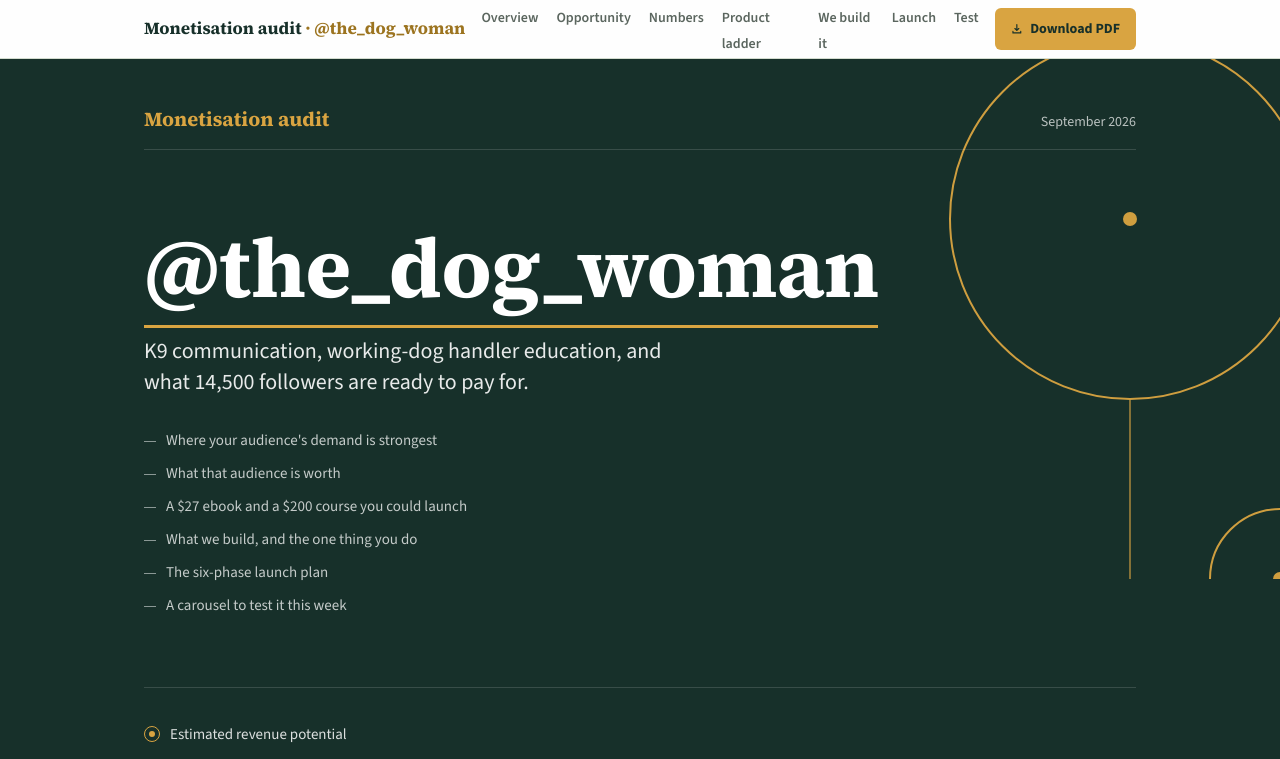
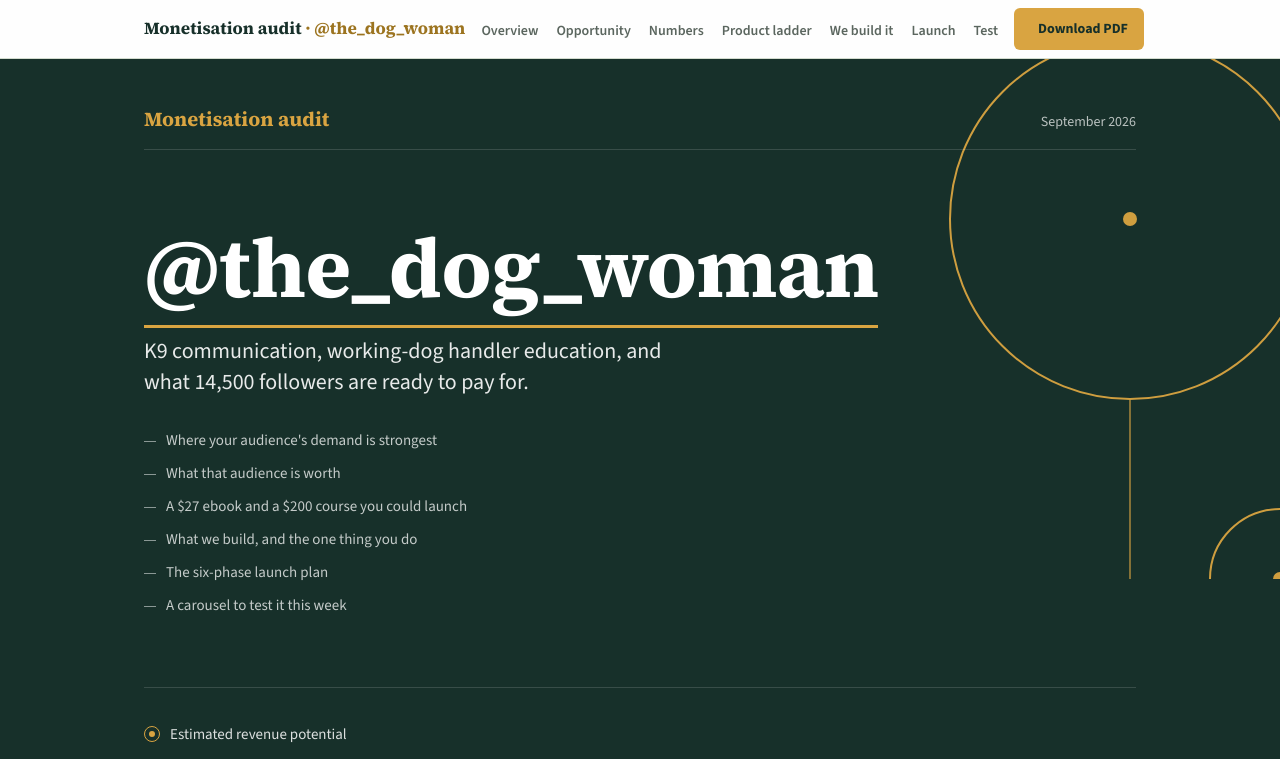
Before and after one commit to AutoraAIAutomation/thedogwoman-audit, a plain HTML site: page index.html in a window 1280 px wide. Shown: the top 759 px of the page. Drawn offline with nearby package versions, Linux system fonts and the light colour scheme.

Commit message:
Keep nav links on one line

```diff
--- a/index.html
+++ b/index.html
@@ -36,7 +36,7 @@ nav.bar .wrap{display:flex;align-items:center;justify-content:space-between;gap:
 nav.bar .brand{font-family:var(--serif);font-weight:700;font-size:17px;color:var(--ink);text-decoration:none;white-space:nowrap}
 nav.bar .brand span{color:var(--accent-dark)}
 nav.bar ul{display:flex;gap:18px;list-style:none;margin:0;padding:0}
-nav.bar ul a{color:var(--muted);text-decoration:none;font-size:14px;font-weight:600}
+nav.bar ul a{color:var(--muted);text-decoration:none;font-size:14px;font-weight:600;white-space:nowrap}
 nav.bar ul a:hover{color:var(--ink)}
 .btn{display:inline-flex;align-items:center;gap:8px;background:var(--accent);color:var(--btn-ink);text-decoration:none;font-weight:700;font-size:14px;padding:10px 16px;border-radius:6px;white-space:nowrap;transition:transform .12s,filter .12s}
 .btn:hover{filter:brightness(1.07);transform:translateY(-1px)}
```
